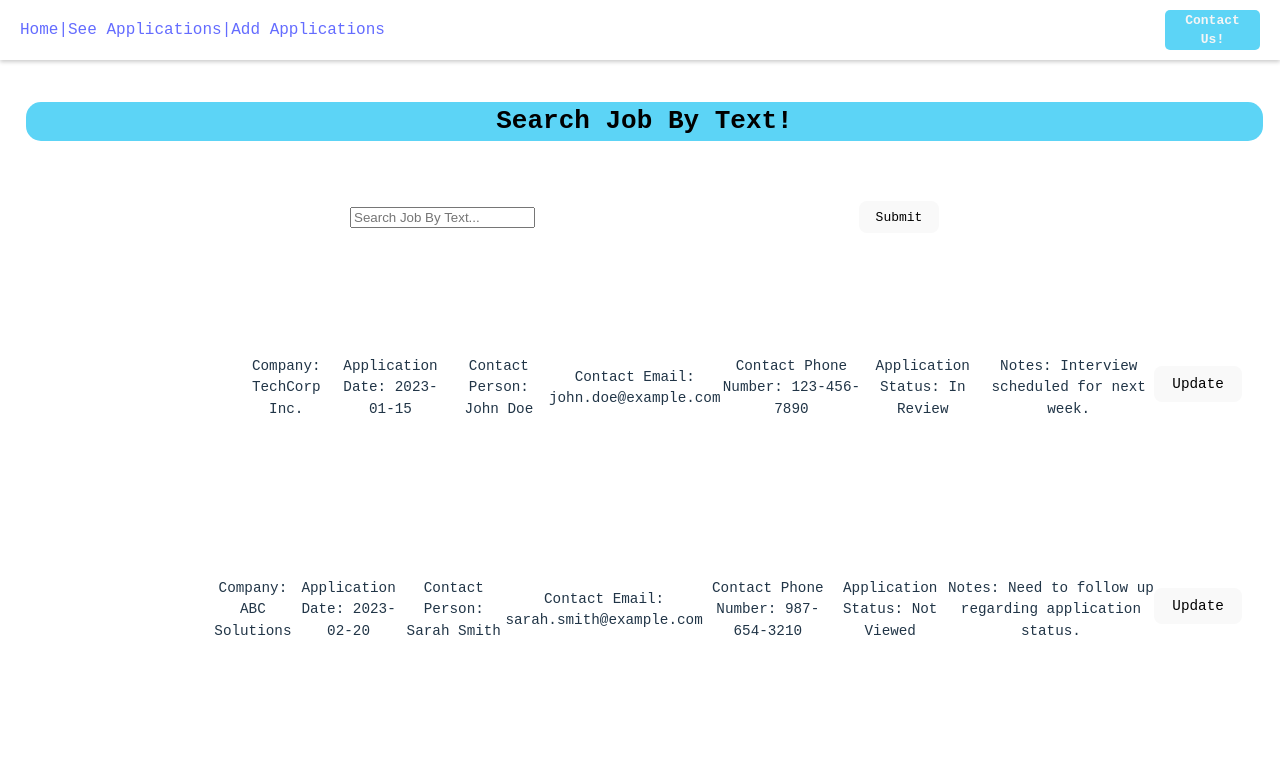
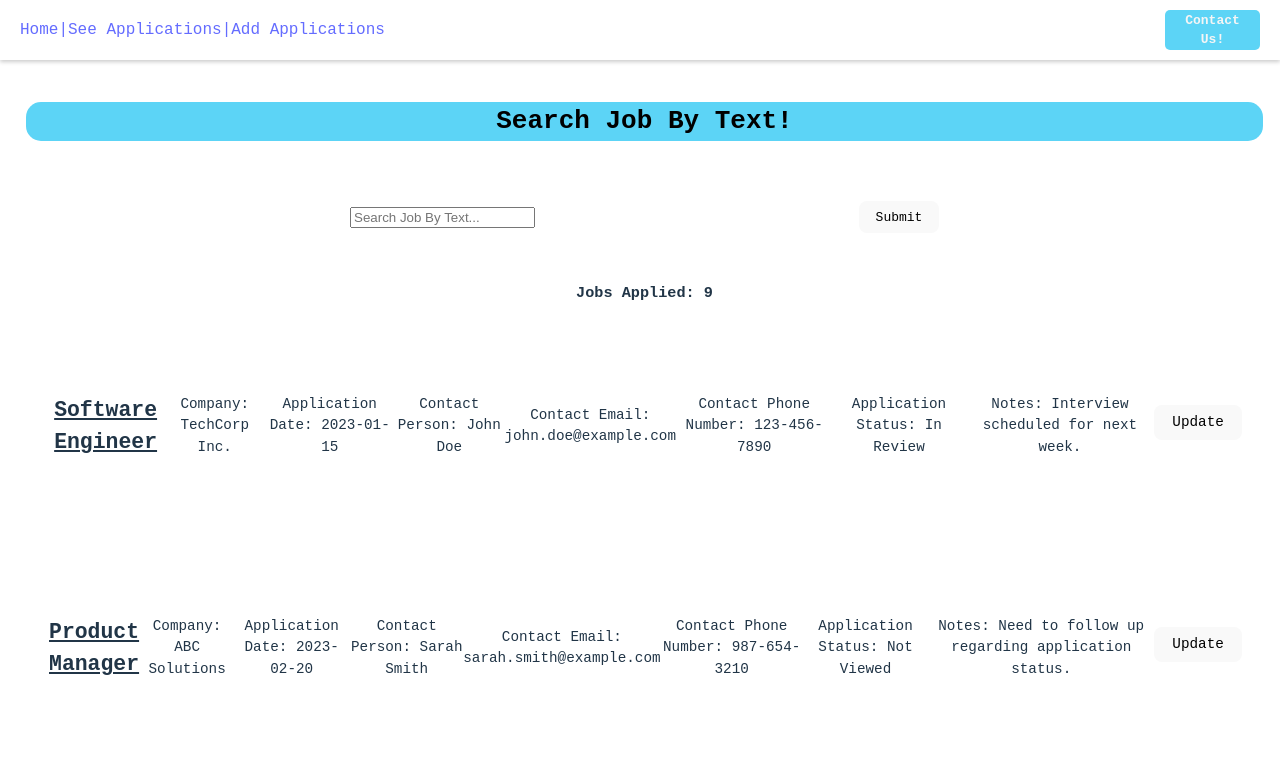
Before and after one commit to kpiacenta93/vue-router-setup, a Vue app in the folder vue-router/: page /SearchApplicationsViews in a window 1280 px wide. Shown: the top 770 px of the page. Built offline with nearby package versions, Linux system fonts and the light colour scheme.

Commit message:
adding applied job counter to search applications view

```diff
--- a/vue-router/src/components/Random.vue
+++ b/vue-router/src/components/Random.vue
@@ -31,7 +31,7 @@ export default {
 </script>
 
 <style>
-.title {
+/* .title {
     font-size: 3rem;
     color: white;
 }
@@ -47,7 +47,7 @@ export default {
 
     .container{
         border: #646cff;
-    }
+    } */
 
 
 
--- a/vue-router/src/views/AddApplications.vue
+++ b/vue-router/src/views/AddApplications.vue
@@ -85,6 +85,8 @@
 
 .form-group:hover {
     background-color: rgb(92, 212, 246);
+    color:black;
+
 }
 </style>
 
--- a/vue-router/src/views/SearchApplicationsViews.vue
+++ b/vue-router/src/views/SearchApplicationsViews.vue
@@ -10,7 +10,9 @@
     <button>Submit</button>
     </div>
     </div>
+    <h3> Jobs Applied: {{ jobApplications.length}}</h3>
     <li v-for="(application, index) in jobApplications" :key="index" class="jobs">
+
 
         <h2 class="title">{{ application.jobTitle }}</h2>
         <p>Company: {{ application.company }}</p>
@@ -130,7 +132,9 @@ export default {
     applicationStatus: "Rejected",
     notes: "Unfortunately, the company decided to move forward with other candidates."
   }
-]
+],
+
+jobsApplied: 0
 
         }
     }
@@ -209,6 +213,7 @@ export default {
 .jobsList {
     overflow: auto;
 
+
 }
 
 .header-title{
```
